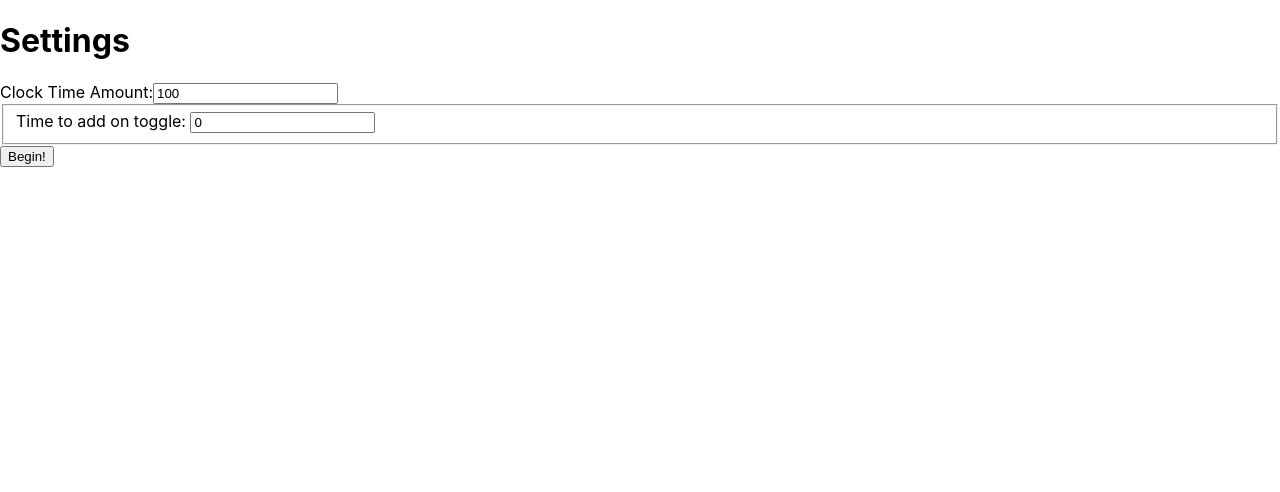
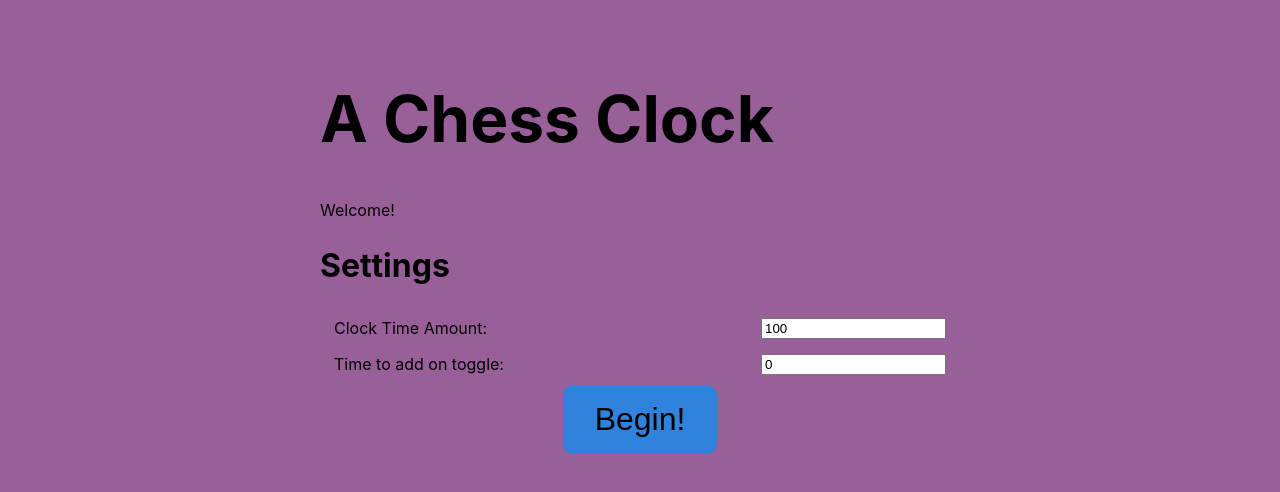
Before and after one commit to the-witch-king/chess-clock, a React (Create React App) app: page / in a window 1280 px wide. Shown: the top 492 px of the page. Built offline with nearby package versions, Linux system fonts and the light colour scheme.

Commit message:
begin styling settings page

```diff
--- a/src/components/settings.tsx
+++ b/src/components/settings.tsx
@@ -1,4 +1,43 @@
 import { ChangeEvent, useState } from 'react'
+import styled from 'styled-components'
+
+const Wrapper = styled.div`
+    background-color: #985f99;
+    width: 100vw;
+    height: 100vh;
+`
+const Content = styled.div`
+    max-width: 50%;
+    margin: auto;
+    padding: 5em;
+`
+
+const Header = styled.h1`
+    font-size: 5vmax;
+    margin-top: 0;
+`
+const Intro = styled.p``
+
+const SubHeader = styled.h2`
+    font-size: 2.5vmax;
+`
+const FieldSet = styled.fieldset`
+    display: flex;
+    min-width: 10vw;
+    justify-content: space-between;
+    border: none;
+`
+
+const StartButton = styled.button`
+    font-size: 2.5vmax;
+    border: none;
+    outline: none;
+    border-radius: 10px;
+    background-color: #3083dc;
+    padding: 0.5em 1em;
+    display: block;
+    margin: auto;
+`
 
 export const Settings = ({
     toggleViews,
@@ -29,14 +68,18 @@ export const Settings = ({
     }
 
     return (
-        <>
-            <h1>Settings</h1>
+        <Wrapper>
+            <Content>
+                <Header>A Chess Clock</Header>
+                <Intro>Welcome!</Intro>
+                <SubHeader>Settings</SubHeader>
                 <form
                     onSubmit={(e) => {
                         e.preventDefault()
                         handleFormSubmit()
                     }}
                 >
+                    <FieldSet>
                         <label htmlFor="timeInput">Clock Time Amount:</label>
                         <input
                             id="timeInput"
@@ -44,9 +87,10 @@ export const Settings = ({
                             value={clockAmount}
                             onChange={handleClockAmountChange}
                         />
-                <fieldset>
+                    </FieldSet>
+                    <FieldSet>
                         <label htmlFor="increaseAmount">
-                        Time to add on toggle:{' '}
+                            Time to add on toggle:
                         </label>
                         <input
                             id="increaseAmount"
@@ -54,10 +98,11 @@ export const Settings = ({
                             value={increaseAmount}
                             onChange={handleIncreaseAmountChange}
                         />
-                </fieldset>
+                    </FieldSet>
 
-                <button type="submit">Begin!</button>
+                    <StartButton type="submit">Begin!</StartButton>
                 </form>
-        </>
+            </Content>
+        </Wrapper>
     )
 }
```
Lines whose indentation alone changed are shown as unchanged.
